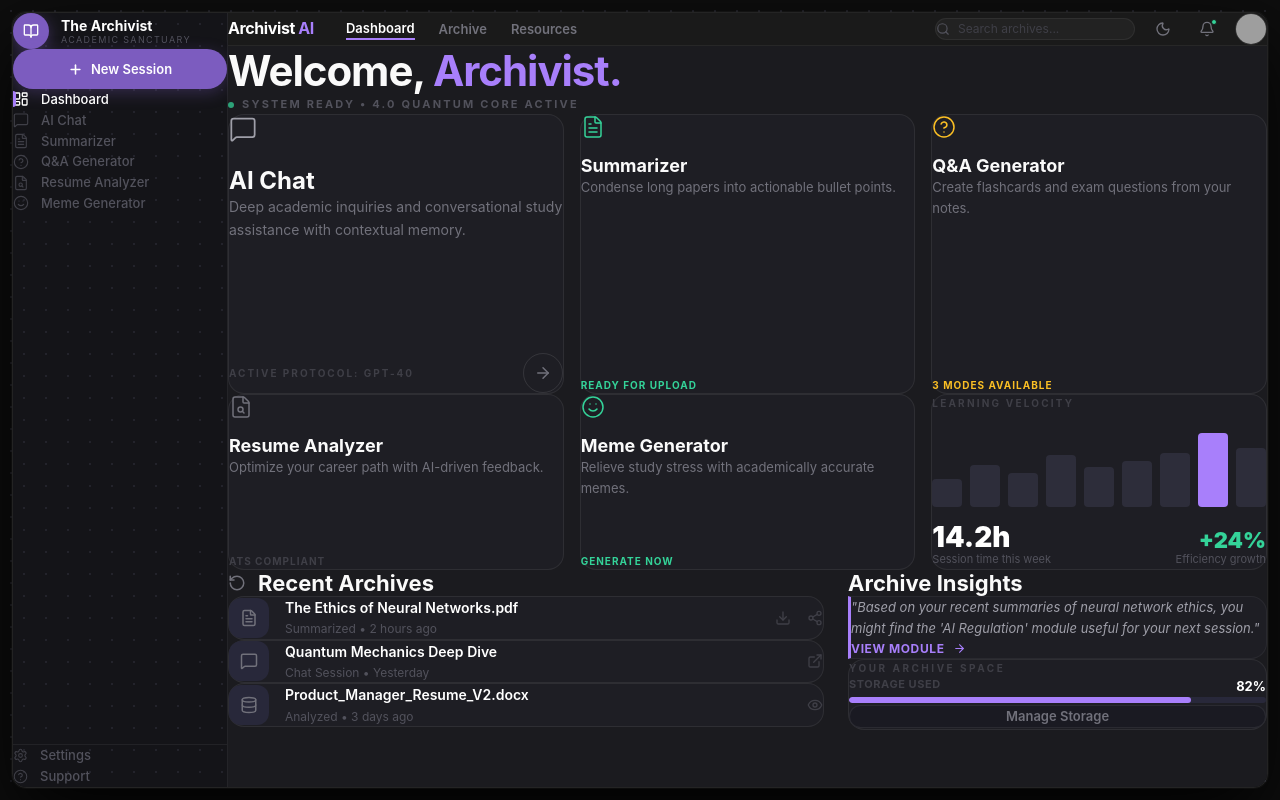
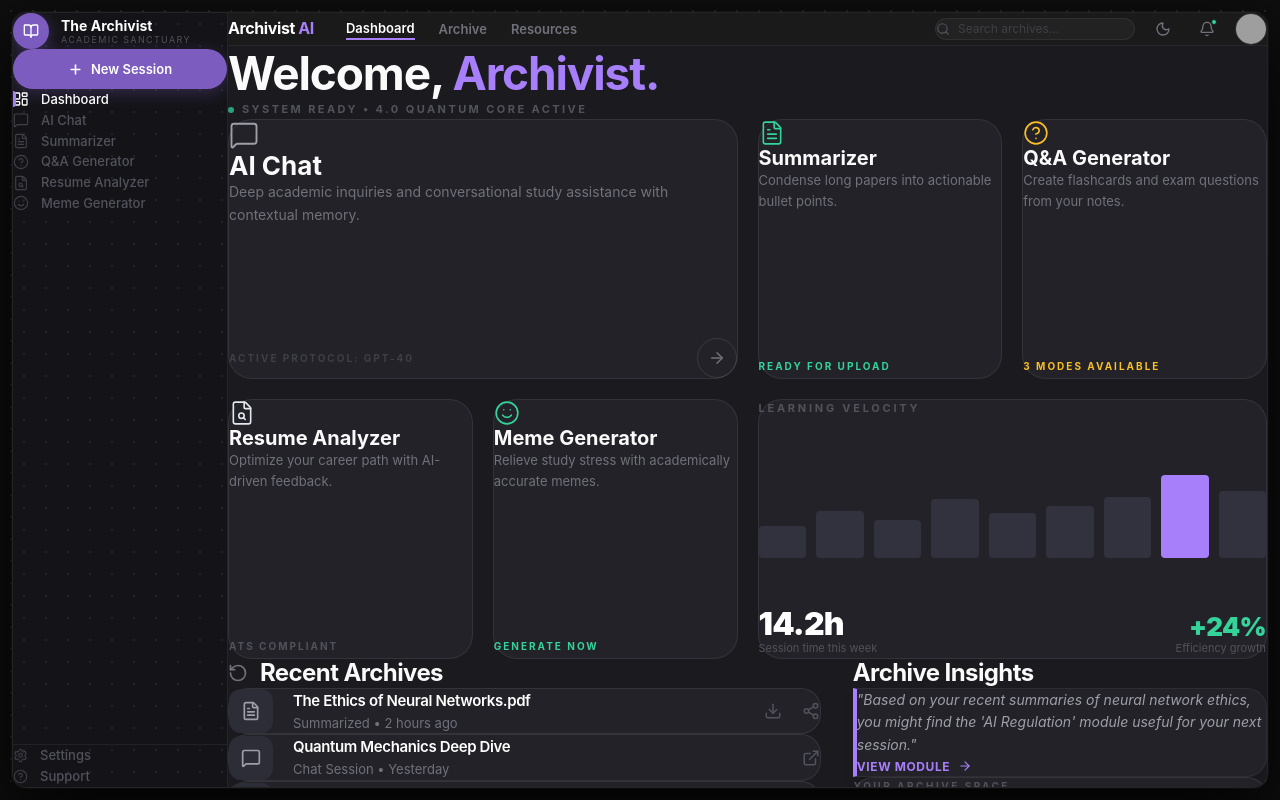
Before and after one commit to sudip-kumar-prasad/Archivist_AI, a React (Vite) app in the folder client/: page /dashboard in a window 1280 px wide. Built offline with nearby package versions, Linux system fonts and the light colour scheme; grey boxes are pictures that could not be loaded.

Commit message:
UI Redesign: Pixel perfect 4-column exact grid match for Dashboard layout

```diff
--- a/client/src/pages/Dashboard.jsx
+++ b/client/src/pages/Dashboard.jsx
@@ -3,149 +3,178 @@ import {
   ArrowRight, RotateCcw, Share2, Download, ExternalLink, Eye, Database
 } from 'lucide-react'
 
-const ToolCard = ({ icon: Icon, iconColor = 'text-zinc-400', title, description, badge, badgeColor = 'text-zinc-600', children }) => (
-  <div className="bg-[#1e1e24] border border-white/[0.07] rounded-2xl p-6 flex flex-col gap-4 hover:border-[#a87ffb]/30 transition-all cursor-pointer group">
-    <Icon size={24} className={iconColor} strokeWidth={1.5} />
-    <div className="flex-1 space-y-1.5">
-      <h3 className="text-[18px] font-bold text-white">{title}</h3>
-      <p className="text-[13px] text-zinc-500 leading-relaxed">{description}</p>
-    </div>
-    {children}
-    {badge && <span className={`text-[10px] font-bold uppercase tracking-widest ${badgeColor}`}>{badge}</span>}
-  </div>
-)
-
 export default function Dashboard() {
   return (
-    <div className="p-8 space-y-6">
-
+    <div className="p-10 space-y-8 max-w-[1400px] mx-auto pb-20">
       {/* Header */}
-      <div className="space-y-1.5">
-        <h1 className="text-[42px] font-black text-white tracking-tight leading-none">
+      <div className="space-y-2">
+        <h1 className="text-[46px] font-black text-white tracking-tight leading-none">
           Welcome, <span className="text-[#a87ffb]">Archivist.</span>
         </h1>
-        <p className="text-[11px] font-bold uppercase tracking-[0.2em] text-zinc-600 flex items-center gap-2">
+        <p className="text-[11px] font-bold uppercase tracking-[0.22em] text-zinc-600 flex items-center gap-2 pt-1">
           <span className="w-1.5 h-1.5 rounded-full bg-[#34d399] animate-pulse inline-block" />
           System Ready • 4.0 Quantum Core Active
         </p>
       </div>
 
-      {/* === ROW 1: AI Chat (left tall) + Summarizer + Q&A === */}
-      <div className="grid grid-cols-3 gap-4 items-stretch">
-        {/* AI Chat — big card */}
-        <div className="bg-[#1e1e24] border border-white/[0.07] rounded-2xl p-7 flex flex-col gap-6 hover:border-[#a87ffb]/30 transition-all cursor-pointer group row-span-1 min-h-[280px]">
-          <MessageSquare size={28} className="text-zinc-400" strokeWidth={1.5} />
-          <div className="space-y-2 flex-1">
-            <h3 className="text-[24px] font-bold text-white">AI Chat</h3>
-            <p className="text-[14px] text-zinc-500 leading-relaxed">
-              Deep academic inquiries and conversational study assistance with contextual memory.
-            </p>
+      {/*
+        EXACT MOCKUP GRID: 4 columns
+        Row 1: [AI Chat spans 2] [Summarizer spans 1] [Q&A spans 1]
+        Row 2: [Resume spans 1] [Meme spans 1] [Learning Vel spans 2]
+      */}
+      <div className="grid grid-cols-4 gap-5">
+
+        {/* === ROW 1 === */}
+        {/* AI Chat */}
+        <div className="col-span-2 bg-[#222228] border border-white/[0.08] rounded-[24px] p-7 flex flex-col justify-between hover:border-white/[0.15] transition-all cursor-pointer group min-h-[260px]">
+          <div className="space-y-5">
+            <MessageSquare size={30} className="text-zinc-400" strokeWidth={1.5} />
+            <div className="space-y-2">
+              <h3 className="text-[26px] font-bold text-white">AI Chat</h3>
+              <p className="text-[14px] text-zinc-500 leading-relaxed max-w-[90%]">
+                Deep academic inquiries and conversational study assistance with contextual memory.
+              </p>
+            </div>
           </div>
-          <div className="flex items-center justify-between pt-2">
-            <span className="text-[10px] font-bold uppercase tracking-[0.2em] text-zinc-700">Active Protocol: GPT-40</span>
-            <div className="w-10 h-10 rounded-full border border-white/10 flex items-center justify-center group-hover:bg-[#a87ffb] group-hover:border-[#a87ffb] transition-all">
+          <div className="flex items-center justify-between pt-6">
+            <span className="text-[10px] font-bold uppercase tracking-[0.2em] text-zinc-700">
+              Active Protocol: GPT-40
+            </span>
+            <div className="w-10 h-10 rounded-full border border-white/[0.1] flex items-center justify-center group-hover:bg-[#a87ffb] group-hover:border-transparent transition-all">
               <ArrowRight size={18} className="text-zinc-500 group-hover:text-white transition-colors" />
             </div>
           </div>
         </div>
 
         {/* Summarizer */}
-        <ToolCard
-          icon={FileText}
-          iconColor="text-[#34d399]"
-          title="Summarizer"
-          description="Condense long papers into actionable bullet points."
-          badge="Ready for Upload"
-          badgeColor="text-[#34d399]"
-        />
+        <div className="col-span-1 bg-[#222228] border border-white/[0.08] rounded-[24px] p-7 flex flex-col justify-between hover:border-white/[0.15] transition-all cursor-pointer group min-h-[260px]">
+          <div className="space-y-5">
+            <FileText size={26} className="text-[#34d399]" strokeWidth={1.5} />
+            <div className="space-y-2">
+              <h3 className="text-[20px] font-bold text-white">Summarizer</h3>
+              <p className="text-[13px] text-zinc-500 leading-relaxed">
+                Condense long papers into actionable bullet points.
+              </p>
+            </div>
+          </div>
+          <div className="pt-6">
+            <span className="text-[10px] font-bold uppercase tracking-[0.2em] text-[#34d399]">
+              Ready for Upload
+            </span>
+          </div>
+        </div>
 
         {/* Q&A Generator */}
-        <ToolCard
-          icon={HelpCircle}
-          iconColor="text-[#fbbf24]"
-          title="Q&A Generator"
-          description="Create flashcards and exam questions from your notes."
-          badge="3 Modes Available"
-          badgeColor="text-[#fbbf24]"
-        />
-      </div>
+        <div className="col-span-1 bg-[#222228] border border-white/[0.08] rounded-[24px] p-7 flex flex-col justify-between hover:border-white/[0.15] transition-all cursor-pointer group min-h-[260px]">
+          <div className="space-y-5">
+            <HelpCircle size={26} className="text-[#fbbf24]" strokeWidth={1.5} />
+            <div className="space-y-2">
+              <h3 className="text-[20px] font-bold text-white">Q&A Generator</h3>
+              <p className="text-[13px] text-zinc-500 leading-relaxed">
+                Create flashcards and exam questions from your notes.
+              </p>
+            </div>
+          </div>
+          <div className="pt-6">
+            <span className="text-[10px] font-bold uppercase tracking-[0.2em] text-[#fbbf24]">
+              3 Modes Available
+            </span>
+          </div>
+        </div>
 
-      {/* === ROW 2: Resume Analyzer + Meme Generator + Learning Velocity === */}
-      <div className="grid grid-cols-3 gap-4 items-stretch">
+        {/* === ROW 2 === */}
         {/* Resume Analyzer */}
-        <ToolCard
-          icon={FileSearch}
-          iconColor="text-zinc-500"
-          title="Resume Analyzer"
-          description="Optimize your career path with AI-driven feedback."
-          badge="ATS Compliant"
-          badgeColor="text-zinc-700"
-        />
+        <div className="col-span-1 bg-[#222228] border border-white/[0.08] rounded-[24px] p-7 flex flex-col justify-between hover:border-white/[0.15] transition-all cursor-pointer group min-h-[260px]">
+          <div className="space-y-5">
+            <FileSearch size={26} className="text-[#e2e8f0]" strokeWidth={1.5} />
+            <div className="space-y-2">
+              <h3 className="text-[20px] font-bold text-white">Resume Analyzer</h3>
+              <p className="text-[13px] text-zinc-500 leading-relaxed">
+                Optimize your career path with AI-driven feedback.
+              </p>
+            </div>
+          </div>
+          <div className="pt-6">
+            <span className="text-[10px] font-bold uppercase tracking-[0.2em] text-zinc-600">
+              ATS Compliant
+            </span>
+          </div>
+        </div>
 
         {/* Meme Generator */}
-        <ToolCard
-          icon={Smile}
-          iconColor="text-[#34d399]"
-          title="Meme Generator"
-          description="Relieve study stress with academically accurate memes."
-          badge="Generate Now"
-          badgeColor="text-[#34d399]"
-        />
+        <div className="col-span-1 bg-[#222228] border border-white/[0.08] rounded-[24px] p-7 flex flex-col justify-between hover:border-white/[0.15] transition-all cursor-pointer group min-h-[260px]">
+          <div className="space-y-5">
+            <Smile size={26} className="text-[#34d399]" strokeWidth={1.5} />
+            <div className="space-y-2">
+              <h3 className="text-[20px] font-bold text-white">Meme Generator</h3>
+              <p className="text-[13px] text-zinc-500 leading-relaxed">
+                Relieve study stress with academically accurate memes.
+              </p>
+            </div>
+          </div>
+          <div className="pt-6">
+            <span className="text-[10px] font-bold uppercase tracking-[0.2em] text-[#34d399]">
+              Generate Now
+            </span>
+          </div>
+        </div>
 
         {/* Learning Velocity */}
-        <div className="bg-[#1e1e24] border border-white/[0.07] rounded-2xl p-6 flex flex-col gap-4 hover:border-[#a87ffb]/30 transition-all">
-          <p className="text-[10px] font-bold uppercase tracking-[0.22em] text-zinc-700">Learning Velocity</p>
-          <div className="flex items-end gap-2" style={{ height: '80px' }}>
+        <div className="col-span-2 bg-[#222228] border border-white/[0.08] rounded-[24px] p-7 flex flex-col justify-between hover:border-white/[0.15] transition-all min-h-[260px]">
+          <p className="text-[11px] font-bold uppercase tracking-[0.25em] text-zinc-600">
+            Learning Velocity
+          </p>
+          <div className="flex items-end gap-2.5 my-6 flex-1 max-h-[90px]">
             {[35, 52, 42, 65, 50, 58, 68, 92, 74].map((h, i) => (
               <div
                 key={i}
-                className={`flex-1 rounded-sm ${i === 7 ? 'bg-[#a87ffb]' : 'bg-[#2d2d3a]'}`}
+                className={`flex-1 rounded-sm ${i === 7 ? 'bg-[#a87ffb]' : 'bg-[#32323e]'}`}
                 style={{ height: `${h}%` }}
               />
             ))}
           </div>
           <div className="flex items-end justify-between">
             <div>
-              <p className="text-[28px] font-black text-white leading-none">14.2h</p>
-              <p className="text-[11px] text-zinc-600 mt-1">Session time this week</p>
+              <p className="text-[32px] font-black text-white leading-none tracking-tight">14.2h</p>
+              <p className="text-[11px] text-zinc-600 mt-1.5">Session time this week</p>
             </div>
             <div className="text-right">
-              <p className="text-[22px] font-black text-[#34d399] leading-none">+24%</p>
-              <p className="text-[11px] text-zinc-600 mt-1">Efficiency growth</p>
+              <p className="text-[26px] font-black text-[#34d399] leading-none tracking-tight">+24%</p>
+              <p className="text-[11px] text-zinc-600 mt-1.5">Efficiency growth</p>
             </div>
           </div>
         </div>
       </div>
 
       {/* === Recent Archives + Archive Insights === */}
-      <div className="grid grid-cols-12 gap-6 pt-2">
+      <div className="grid grid-cols-12 gap-8 pt-8">
         {/* Recent Archives */}
-        <div className="col-span-7 space-y-4">
-          <div className="flex items-center gap-3">
-            <RotateCcw size={18} className="text-zinc-500" />
-            <h2 className="text-[22px] font-bold text-white">Recent Archives</h2>
+        <div className="col-span-7 space-y-6">
+          <div className="flex items-center gap-3 px-1">
+            <RotateCcw size={20} className="text-zinc-500" />
+            <h2 className="text-[24px] font-bold text-white tracking-tight">Recent Archives</h2>
           </div>
-          <div className="space-y-3">
+          <div className="space-y-4">
             {[
               { name: 'The Ethics of Neural Networks.pdf', sub: 'Summarized • 2 hours ago',  icon: FileText,     actions: ['download','share'] },
               { name: 'Quantum Mechanics Deep Dive',       sub: 'Chat Session • Yesterday',  icon: MessageSquare, actions: ['external'] },
               { name: 'Product_Manager_Resume_V2.docx',   sub: 'Analyzed • 3 days ago',     icon: Database,    actions: ['eye'] },
             ].map((item, i) => (
-              <div key={i} className="flex items-center justify-between px-5 py-4 rounded-2xl bg-[#1e1e24] border border-white/[0.07] hover:border-[#a87ffb]/30 transition-all cursor-pointer group">
-                <div className="flex items-center gap-4">
-                  <div className="w-10 h-10 rounded-xl bg-[#28283a] flex items-center justify-center shrink-0">
-                    <item.icon size={18} className="text-zinc-500 group-hover:text-zinc-300 transition" />
+              <div key={i} className="flex items-center justify-between px-6 py-5 rounded-[20px] bg-[#222228] border border-white/[0.08] hover:border-[#a87ffb]/40 transition-all cursor-pointer group">
+                <div className="flex items-center gap-5">
+                  <div className="w-11 h-11 rounded-xl bg-[#2d2d38] flex items-center justify-center shrink-0">
+                    <item.icon size={20} className="text-zinc-400 group-hover:text-zinc-200 transition" />
                   </div>
                   <div>
-                    <p className="text-[14px] font-semibold text-white">{item.name}</p>
-                    <p className="text-[12px] text-zinc-600 mt-0.5">{item.sub}</p>
+                    <p className="text-[15px] font-semibold text-white tracking-tight">{item.name}</p>
+                    <p className="text-[13px] text-zinc-500 mt-1">{item.sub}</p>
                   </div>
                 </div>
-                <div className="flex items-center gap-4 text-zinc-700">
-                  {item.actions.includes('download')  && <Download size={16} className="hover:text-white cursor-pointer transition" />}
-                  {item.actions.includes('share')     && <Share2 size={16} className="hover:text-white cursor-pointer transition" />}
-                  {item.actions.includes('external')  && <ExternalLink size={16} className="hover:text-white cursor-pointer transition" />}
-                  {item.actions.includes('eye')       && <Eye size={16} className="hover:text-white cursor-pointer transition" />}
+                <div className="flex items-center gap-5 text-zinc-600">
+                  {item.actions.includes('download')  && <Download size={18} className="hover:text-white transition" />}
+                  {item.actions.includes('share')     && <Share2 size={18} className="hover:text-white transition" />}
+                  {item.actions.includes('external')  && <ExternalLink size={18} className="hover:text-white transition" />}
+                  {item.actions.includes('eye')       && <Eye size={18} className="hover:text-white transition" />}
                 </div>
               </div>
             ))}
@@ -153,34 +182,35 @@ export default function Dashboard() {
         </div>
 
         {/* Archive Insights */}
-        <div className="col-span-5 space-y-4">
-          <h2 className="text-[22px] font-bold text-white">Archive Insights</h2>
-          <div className="bg-[#1e1e24] border-l-[3px] border-l-[#a87ffb] border border-white/[0.05] rounded-r-2xl pl-5 pr-5 py-5 space-y-4">
-            <p className="text-[13px] text-zinc-400 italic leading-relaxed">
+        <div className="col-span-5 space-y-6">
+          <h2 className="text-[24px] font-bold text-white tracking-tight px-1">Archive Insights</h2>
+
+          <div className="bg-[#222228] border-l-[4px] border-l-[#a87ffb] border border-white/[0.05] rounded-r-[20px] p-6 space-y-5 shadow-lg">
+            <p className="text-[14px] text-zinc-400 italic leading-relaxed">
               "Based on your recent summaries of neural network ethics, you might find the 'AI Regulation' module useful for your next session."
             </p>
             <button className="flex items-center gap-2 text-[#a87ffb] text-[12px] font-bold uppercase tracking-wider hover:gap-3 transition-all">
-              View Module <ArrowRight size={13} />
+              View Module <ArrowRight size={14} />
             </button>
           </div>
-          <div className="bg-[#1e1e24] border border-white/[0.07] rounded-2xl p-5 space-y-4">
-            <p className="text-[10px] font-bold uppercase tracking-[0.25em] text-zinc-700">Your Archive Space</p>
+
+          <div className="bg-[#222228] border border-white/[0.08] rounded-[20px] p-6 space-y-5">
+            <p className="text-[10px] font-bold uppercase tracking-[0.25em] text-zinc-600">Your Archive Space</p>
             <div>
-              <div className="flex justify-between mb-2">
-                <span className="text-[11px] uppercase tracking-wider font-bold text-zinc-700">Storage Used</span>
-                <span className="text-[13px] font-bold text-white">82%</span>
+              <div className="flex justify-between mb-3">
+                <span className="text-[12px] uppercase tracking-wider font-bold text-zinc-600">Storage Used</span>
+                <span className="text-[14px] font-bold text-white">82%</span>
               </div>
-              <div className="h-1.5 bg-[#28283a] rounded-full overflow-hidden">
+              <div className="h-2 bg-[#2d2d38] rounded-full overflow-hidden">
                 <div className="h-full bg-[#a87ffb] rounded-full" style={{ width: '82%' }} />
               </div>
             </div>
-            <button className="w-full py-3 rounded-xl border border-white/[0.07] text-[13px] font-semibold text-zinc-500 hover:text-white hover:bg-white/[0.04] transition-all bg-[#1a1a22]">
+            <button className="w-full py-3.5 mt-2 rounded-xl border border-white/[0.08] text-[13px] font-semibold text-zinc-400 hover:text-white hover:bg-white/[0.05] transition-all bg-transparent">
               Manage Storage
             </button>
           </div>
         </div>
       </div>
-
     </div>
   )
 }
```
